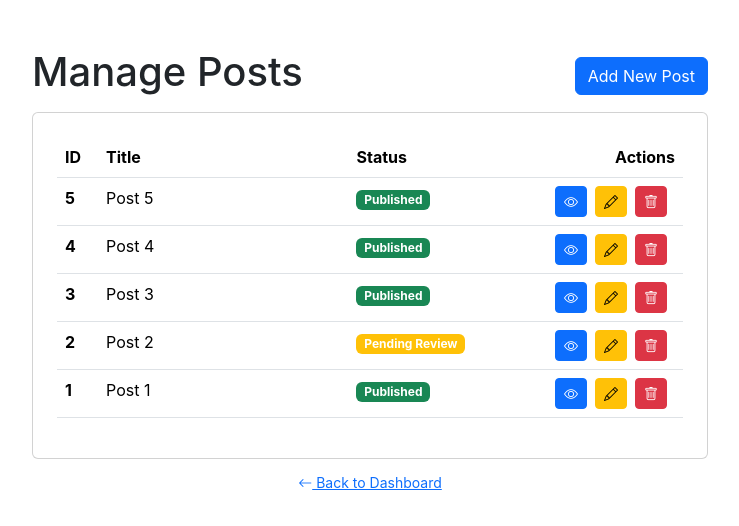
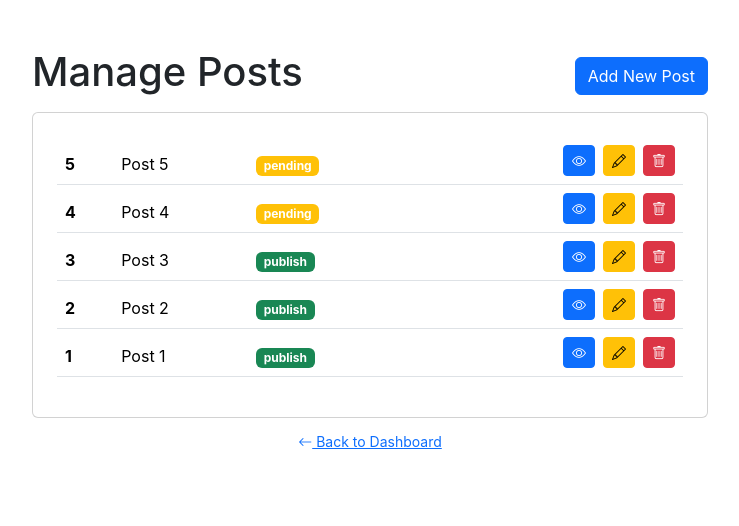
Before and after one commit to keithhauzh/React-Simple-CMS-React-Router-, a React (Create React App) app: page /manage-posts in a window 1280 px wide. Shown: the top 526 px of the page, without its empty margins (270-1009 px from the left). Built offline with nearby package versions, Linux system fonts and the light colour scheme.

Commit message:
adding map method and adding event listeners for the post edit and add pages

```diff
--- a/src/components/badge.js
+++ b/src/components/badge.js
@@ -1,17 +1,13 @@
 function Badge(props) {
-  const { label } = props;
+  const { children } = props;
   let badgeClass = "badge ";
-  if (label === "Published") {
+  if (children === "publish") {
     badgeClass += "bg-success";
-  } else if (label === "Pending Review") {
+  } else if (children === "pending") {
     badgeClass += "bg-warning";
   }
 
-  return (
-    <td>
-      <span className={badgeClass}>{label}</span>
-    </td>
-  );
+  return <span className={badgeClass}>{children}</span>;
 }
 
 export default Badge;
--- a/src/pages/manage-posts/add.js
+++ b/src/pages/manage-posts/add.js
@@ -1,11 +1,23 @@
-import Nav from "../../components/nav";
 import { useNavigate } from "react-router-dom";
+import React, { useState } from "react";
 
 function ManagePostsAdd() {
   const navigate = useNavigate();
+  /*
+    1. [x] set state for all the input fields
+    2. [] add onClick event handling to the add button
+    3. [x] save the data into local storage
+  */
+  const [title, setTitle] = useState("");
+  const [content, setContent] = useState("");
+
+  const handleFormSubmit = (event) => {
+    event.preventDefault();
+    navigate("/manage-post");
+  };
+
   return (
     <div>
-
       <div className="container mx-auto my-5" style={{ maxWidth: "700px" }}>
         <div className="d-flex justify-content-between align-items-center mb-2">
           <h1 className="h1">Add New Post</h1>
@@ -16,7 +28,14 @@ function ManagePostsAdd() {
               <label for="post-title" className="form-label">
                 Title
               </label>
-              <input type="text" className="form-control" id="post-title" />
+              <input
+                type="text"
+                className="form-control"
+                id="post-title"
+                onChange={(event) => {
+                  setTitle(event.target.value);
+                }}
+              />
             </div>
             <div className="mb-3">
               <label for="post-content" className="form-label">
@@ -26,10 +45,17 @@ function ManagePostsAdd() {
                 className="form-control"
                 id="post-content"
                 rows="10"
+                onChange={(event) => {
+                  setContent(event.target.value);
+                }}
               ></textarea>
             </div>
             <div className="text-end">
-              <button type="submit" className="btn btn-primary">
+              <button
+                type="submit"
+                className="btn btn-primary"
+                onClick={handleFormSubmit}
+              >
                 Add
               </button>
             </div>
--- a/src/pages/manage-posts/edit.js
+++ b/src/pages/manage-posts/edit.js
@@ -3,9 +3,17 @@ import { useNavigate } from "react-router-dom";
 
 function ManagePostsEdit() {
   const navigate = useNavigate();
+  const [title, setTitle] = useState("");
+  const [content, setContent] = useState("");
+  const [status, setStatus] = useState("pending");
+
+  const handleFormSubmit = (event) => {
+    event.preventDefault();
+    navigate("/manage-posts");
+  };
+
   return (
     <div>
-
       <div className="container mx-auto my-5" style={{ maxWidth: "700px" }}>
         <div className="d-flex justify-content-between align-items-center mb-2">
           <h1 className="h1">Edit Post</h1>
@@ -20,49 +28,49 @@ function ManagePostsEdit() {
                 type="text"
                 className="form-control"
                 id="post-title"
-                value="Post 1"
+                value={title}
+                onChange={(event) => {
+                  setTitle(event.target.value);
+                }}
               />
             </div>
             <div className="mb-3">
               <label for="post-content" className="form-label">
                 Content
               </label>
-              <textarea className="form-control" id="post-content" rows="10">
-                Lorem ipsum dolor sit amet, consectetur adipiscing elit. Mauris
-                purus risus, euismod ac tristique in, suscipit quis quam.
-                Vestibulum ante ipsum primis in faucibus orci luctus et ultrices
-                posuere cubilia curae; Vestibulum eget dapibus nibh.
-                Pellentesque nec maximus odio. In pretium diam metus, sed
-                suscipit neque porttitor vitae. Vestibulum a mattis eros.
-                Integer fermentum arcu dolor, nec interdum sem tincidunt in.
-                Cras malesuada a neque ut sodales. Nulla facilisi. Phasellus
-                sodales arcu quis felis sollicitudin vehicula. Aliquam viverra
-                sem ac bibendum tincid unt. Donec pulvinar id purus sagittis
-                laoreet. Sed aliquet ac nisi vehicula rutrum. Proin non risus et
-                erat rhoncus aliquet. Nam sollicitudin facilisis elit, a
-                consequat arcu placerat eu. Pellentesque euismod et est quis
-                faucibus. Curabitur sit amet nisl feugiat, efficitur nibh et,
-                efficitur ex. Morbi nec fringilla nisl. Praesent blandit
-                pellentesque urna, a tristique nunc lacinia quis. Integer semper
-                cursus lectus, ac hendrerit mi volutpat sit amet. Etiam iaculis
-                arcu eget augue sollicitudin, vel luctus lorem vulputate. Donec
-                euismod eu dolor interdum efficitur. Vestibulum finibus, lectus
-                sed condimentum ornare, velit nisi malesuada ligula, eget
-                posuere augue metus et dolor. Nunc purus eros, ultricies in
-                sapien quis, sagittis posuere risus.
-              </textarea>
+              <textarea
+                className="form-control"
+                id="post-content"
+                rows="10"
+                value={content}
+                onChange={(event) => {
+                  setContent(event.target.value);
+                }}
+              ></textarea>
             </div>
             <div className="mb-3">
               <label for="post-content" className="form-label">
                 Status
               </label>
-              <select className="form-control" id="post-status" name="status">
+              <select
+                className="form-control"
+                id="post-status"
+                name="status"
+                onChange={(event) => {
+                  setStatus(event.target.value);
+                }}
+                value={status}
+              >
                 <option value="review">Pending for Review</option>
                 <option value="publish">Publish</option>
               </select>
             </div>
             <div className="text-end">
-              <button type="submit" className="btn btn-primary">
+              <button
+                type="submit"
+                className="btn btn-primary"
+                onClick={handleFormSubmit}
+              >
                 Update
               </button>
             </div>
--- a/src/pages/manage-posts/index.js
+++ b/src/pages/manage-posts/index.js
@@ -1,10 +1,24 @@
-import Nav from "../../components/nav";
-import { useNavigate } from "react-router-dom";
+import { Link, useNavigate } from "react-router-dom";
 import Badge from "../../components/badge";
 import Button from "../../components/button";
 
 function ManagePosts() {
   const navigate = useNavigate();
+  /*
+    1. [x] load the data from the local storage
+  */
+  const posts = [
+    {
+      id: 5,
+      title: "Post 5",
+      content: "content",
+      status: "pending",
+    },
+    { id: 4, title: "Post 4", content: "content", status: "pending" },
+    { id: 3, title: "Post 3", content: "content", status: "publish" },
+    { id: 2, title: "Post 2", content: "content", status: "publish" },
+    { id: 1, title: "Post 1", content: "content", status: "publish" },
+  ];
   return (
     <div>
       <div className="container mx-auto my-5" style={{ maxWidth: "700px" }}>
@@ -24,191 +38,52 @@ function ManagePosts() {
         <div className="card mb-2 p-4">
           <table className="table">
             <thead>
+              {posts.map((post) => (
                 <tr>
-                <th scope="col">ID</th>
-                <th scope="col" style={{ width: "40%" }}>
-                  Title
-                </th>
-                <th scope="col">Status</th>
-                <th scope="col" className="text-end">
-                  Actions
-                </th>
-              </tr>
-            </thead>
-            <tbody>
-              <tr>
-                <th scope="row">5</th>
-                <td>Post 5</td>
-                <Badge label="Published" />
+                  <th scope="row">{post.id}</th>
+
+                  <td>{post.title}</td>
+
+                  <td>
+                    {post.status === "publish" ? (
+                      <Badge color="green">{post.status}</Badge>
+                    ) : (
+                      <Badge color="yellow">{post.status}</Badge>
+                    )}
+                  </td>
+
                   <td className="text-end">
-                  <div className="buttons">
-                    <Button
-                      onClick={() => {
-                        navigate("../post");
-                      }}
-                      margin="me-2"
-                      color="dark-blue"
-                      size="small"
+                    <div className="buttons d-flex justify-content-end gap-2">
+                      <a
+                        href="/post"
+                        target="_blank"
+                        className="btn btn-primary btn-sm"
                       >
                         <i className="bi bi-eye"></i>
-                    </Button>
+                      </a>
                       <Button
-                      onClick={() => {
-                        navigate("../manage-posts/edit");
-                      }}
-                      margin="me-2"
                         color="yellow"
                         size="small"
+                        onClick={() => {
+                          navigate("/manage-posts/edit");
+                        }}
                       >
                         <i className="bi bi-pencil"></i>
                       </Button>
-                    <Button href="#" margin="me-2" size="small" color="red">
+                      <Button color="red" size="small" onClick={() => {}}>
                         <i className="bi bi-trash"></i>
                       </Button>
                     </div>
                   </td>
                 </tr>
-              <tr>
-                <th scope="row">4</th>
-                <td>Post 4</td>
-                <Badge label="Published" />
-
-                <td className="text-end">
-                  <div className="buttons">
-                    <Button
-                      onClick={() => {
-                        navigate("../post");
-                      }}
-                      margin="me-2"
-                      color="dark-blue"
-                      size="small"
-                    >
-                      <i className="bi bi-eye"></i>
-                    </Button>
-                    <Button
-                      onClick={() => {
-                        navigate("../manage-posts/edit");
-                      }}
-                      margin="me-2"
-                      color="yellow"
-                      size="small"
-                    >
-                      <i className="bi bi-pencil"></i>
-                    </Button>
-                    <Button href="#" margin="me-2" size="small" color="red">
-                      <i className="bi bi-trash"></i>
-                    </Button>
-                  </div>
-                </td>
-              </tr>
-              <tr>
-                <th scope="row">3</th>
-                <td>Post 3</td>
-                <Badge label="Published" />
-
-                <td className="text-end">
-                  <div className="buttons">
-                    <a
-                      href="/post"
-                      target="_blank"
-                      className="btn btn-sm btn-primary me-2"
-                    >
-                      <i className="bi bi-eye"></i>
-                    </a>
-                    <Button
-                      onClick={() => {
-                        navigate("../manage-posts/edit");
-                      }}
-                      margin="me-2"
-                      color="yellow"
-                      size="small"
-                    >
-                      <i className="bi bi-pencil"></i>
-                    </Button>
-                    <Button href="#" margin="me-2" size="small" color="red">
-                      <i className="bi bi-trash"></i>
-                    </Button>
-                  </div>
-                </td>
-              </tr>
-              <tr>
-                <th scope="row">2</th>
-                <td>Post 2</td>
-                <Badge label="Pending Review" />
-
-                <td className="text-end">
-                  <div className="buttons">
-                    <Button
-                      onClick={() => {
-                        navigate("../post");
-                      }}
-                      margin="me-2"
-                      color="dark-blue"
-                      size="small"
-                    >
-                      <i className="bi bi-eye"></i>
-                    </Button>
-                    <Button
-                      onClick={() => {
-                        navigate("../manage-posts/edit");
-                      }}
-                      margin="me-2"
-                      color="yellow"
-                      size="small"
-                    >
-                      <i className="bi bi-pencil"></i>
-                    </Button>
-                    <Button href="#" margin="me-2" size="small" color="red">
-                      <i className="bi bi-trash"></i>
-                    </Button>
-                  </div>
-                </td>
-              </tr>
-              <tr>
-                <th scope="row">1</th>
-                <td>Post 1</td>
-                <Badge label="Published" />
-
-                <td className="text-end">
-                  <div className="buttons">
-                    <Button
-                      onClick={() => {
-                        navigate("../post");
-                      }}
-                      margin="me-2"
-                      color="dark-blue"
-                      size="small"
-                    >
-                      <i className="bi bi-eye"></i>
-                    </Button>
-                    <Button
-                      onClick={() => {
-                        navigate("../manage-posts/edit");
-                      }}
-                      margin="me-2"
-                      color="yellow"
-                      size="small"
-                    >
-                      <i className="bi bi-pencil"></i>
-                    </Button>
-                    <Button href="#" margin="me-2" size="small" color="red">
-                      <i className="bi bi-trash"></i>
-                    </Button>
-                  </div>
-                </td>
-              </tr>
-            </tbody>
+              ))}
+            </thead>
           </table>
         </div>
         <div className="text-center">
-          <p
-            onClick={() => {
-              navigate("../dashboard");
-            }}
-            className="btn btn-link btn-sm text-primary"
-          >
+          <Link to="/dashboard" className="btn btn-link btn-sm">
             <i className="bi bi-arrow-left"></i> Back to Dashboard
-          </p>
+          </Link>
         </div>
       </div>
     </div>
```
Lines whose indentation alone changed are shown as unchanged.
